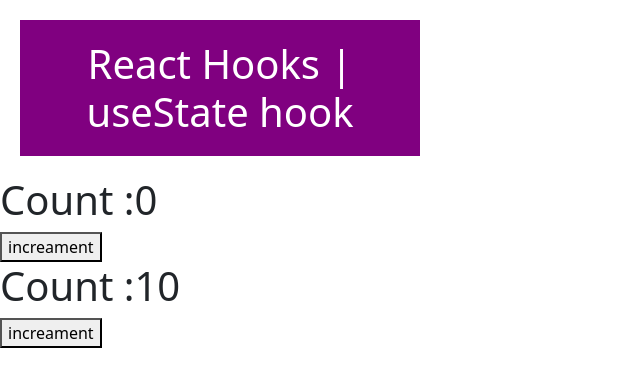
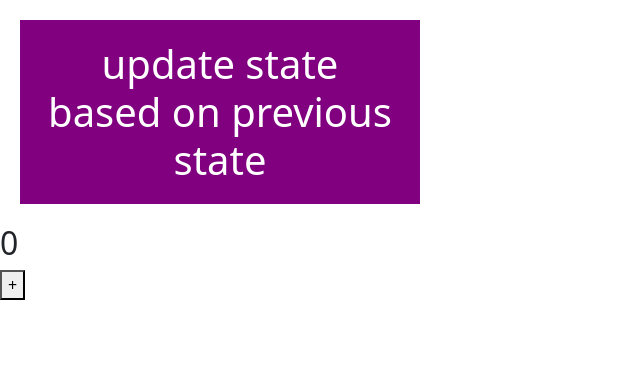
Before and after one commit to Sadekul/React, a React (Create React App) app: page / in a window 1280 px wide. Shown: the top 386 px of the page, without its empty margins (0-640 px from the left). Built offline with nearby package versions, Linux system fonts and the light colour scheme.

Commit message:
update-state-based-on-previous-state

```diff
--- a/src/App.js
+++ b/src/App.js
@@ -1,4 +1,4 @@
-import React from 'react';
+import React, { useState } from 'react';
 // import Card from './components/Card';
 // import Card2 from './components/ClassComponents';
 // import Icon from './components/use-react-icon';
@@ -7,23 +7,41 @@ import React from 'react';
 // import ConditionalRendering from './components/Conditional_Rendering/Index'
 // import Event_Handeler_Class from './components/Event_Handeler_Class';
 
-import HOOKS_USESTATE1 from './components/HOOKS_USESTATE/index1'
-import HOOKS_USESTATE2 from './components/HOOKS_USESTATE/index2'
+// import HOOKS_USESTATE1 from './components/HOOKS_USESTATE/index1'
+// import HOOKS_USESTATE2 from './components/HOOKS_USESTATE/index2'
 
-function App() {
+// function App() {
 
-  return (<div>
-       <h1 className="headerStyle">React Hooks | useState hook</h1>
-    {/* <Card name="Card Name" desc="this is card"/>
-    <Card2 name="Class Copmonents title"/>
-    <Icon/> */}
-    {/* <ReactBootstrap />
-    <STATE />
-    <ConditionalRendering /> */}
-    {/* <Event_Handeler_Class /> */}
-<HOOKS_USESTATE1/>
-<HOOKS_USESTATE2/>
- </div>
-  );
+//   return (<div>
+//        <h1 className="headerStyle">update state based on previous state</h1>
+//     {/* <Card name="Card Name" desc="this is card"/>
+//     <Card2 name="Class Copmonents title"/>
+//     <Icon/> */}
+//     {/* <ReactBootstrap />
+//     <STATE />
+//     <ConditionalRendering /> */}
+//     {/* <Event_Handeler_Class /> */}
+// <HOOKS_USESTATE1/>
+// <HOOKS_USESTATE2/>
+//  </div>
+//   );
+// }
+
+const App = () =>{
+  const [count, setCount] = useState(0);
+  const  handleIncrement = () =>{
+    setCount((prevCount) => prevCount + 1); // 0 + 1 = 1
+    setCount((prevCount) => prevCount + 1); // 1 + 1 = 2
+    setCount((prevCount) => prevCount + 1); // 2 + 1 = 3
+  }
+  return (
+    <div>
+           <h1 className="headerStyle">update state based on previous state</h1>
+
+           <h2>{count}</h2>
+           <button onClick={handleIncrement}>+</button>
+
+    </div>
+  )
 }
 export default App;
```
